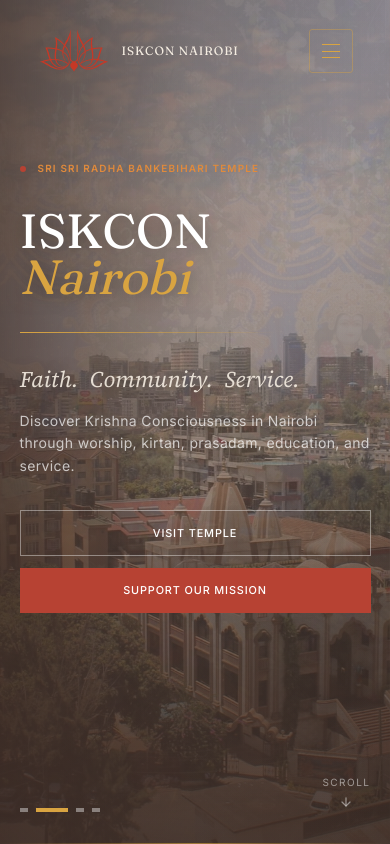
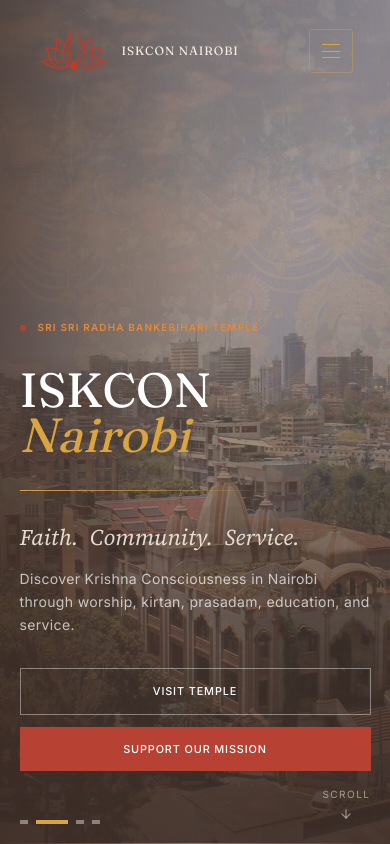
Before and after one commit to mongaremanfredo/iskcon-nairobi, a Next.js app: page / in a window 390 px wide. Shown: the top 844 px of the page. Built offline with nearby package versions, Linux system fonts and the light colour scheme.

Commit message:
Tighten mobile homepage hero spacing

```diff
--- a/src/components/sections/HeroSection.tsx
+++ b/src/components/sections/HeroSection.tsx
@@ -75,7 +75,7 @@ export default function HeroSection() {
       {/* Content */}
       <div className="relative z-10 h-full flex flex-col">
         {/* Main Content */}
-        <div className="flex-1 flex items-center section-padding content-width">
+        <div className="flex-1 flex items-end pb-4 section-padding content-width sm:items-center sm:pb-0">
           <div className="max-w-3xl">
             {/* Eyebrow */}
             <div
@@ -144,7 +144,7 @@ export default function HeroSection() {
         </div>
 
         {/* Bottom Bar */}
-        <div className="section-padding content-width pb-8">
+        <div className="section-padding content-width pb-5 sm:pb-8">
           <div className="flex items-end justify-between">
             {/* Image Dots */}
             <div className="flex items-center gap-2">
```
